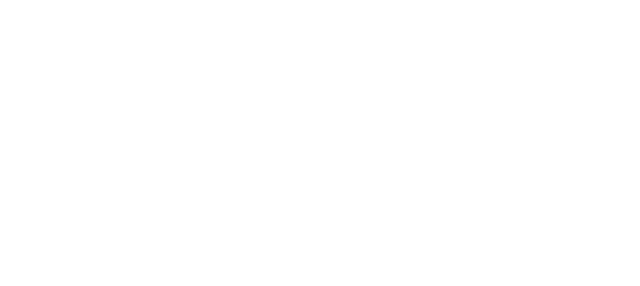
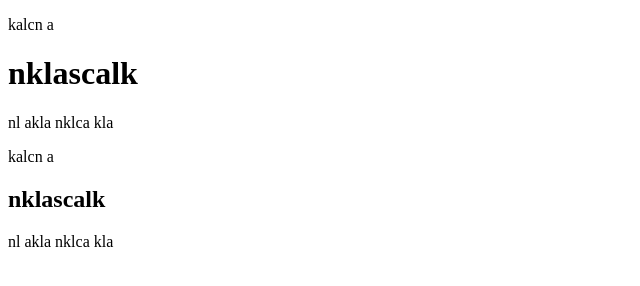
Before and after one commit to acciojob/time-and-space-complexity-Saurabh-Singh-Bisht, a website: page main.html in a window 1280 px wide. Shown: the whole page, without its empty margins (0-640 px from the left). Drawn offline with Linux system fonts and the light colour scheme.

Commit message:
created a submission

```diff
--- a/main.html
+++ b/main.html
@@ -8,6 +8,8 @@
 
 <body>
 	<!-- the entire body must be written by student -->
+	<p>kalcn a <h1>nklascalk</h1> nl akla nklca kla </p>
+	<p>kalcn a <h2>nklascalk</h2> nl akla nklca kla </p>
     <script type="text/javascript" src="./script.js">
 </script>
 
```
